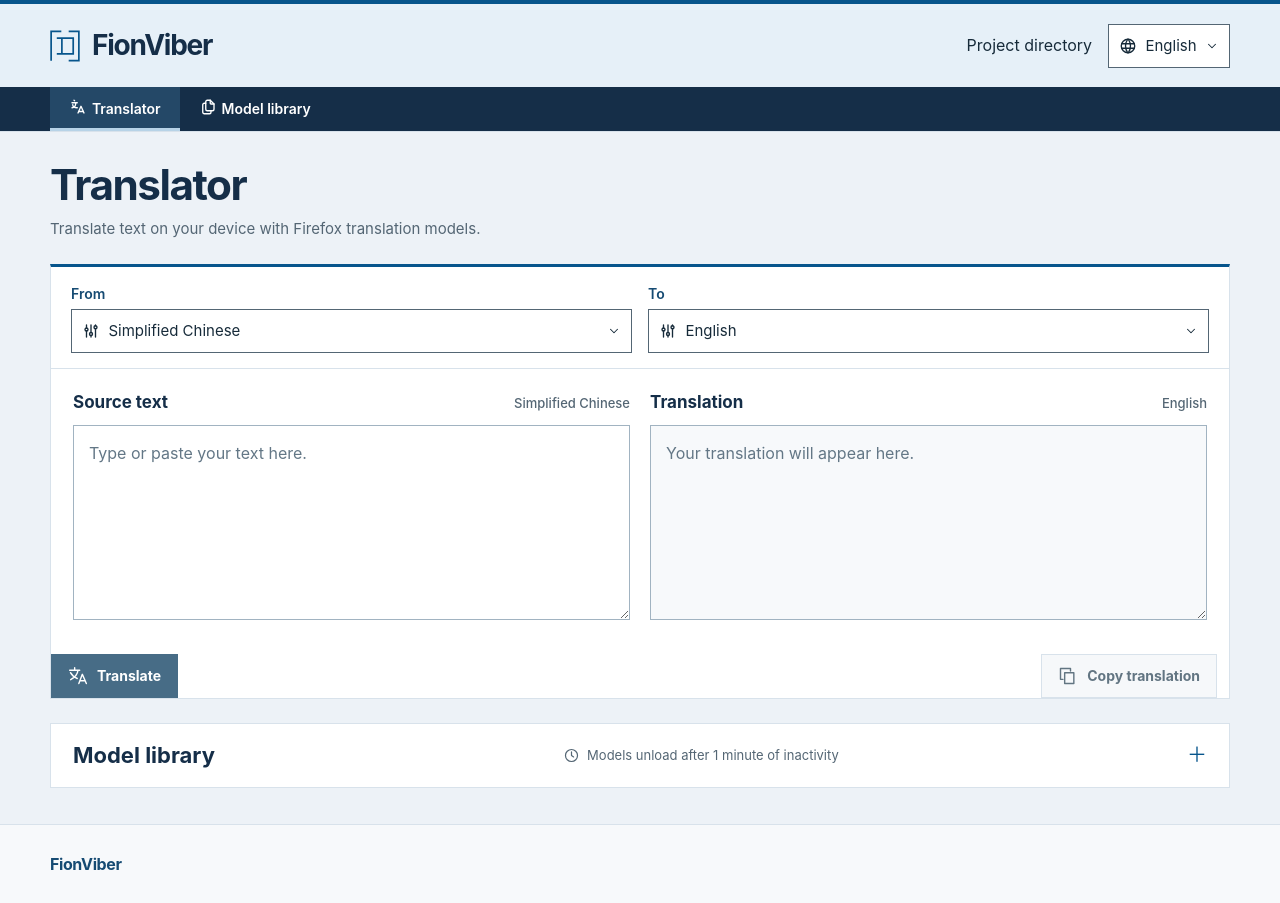
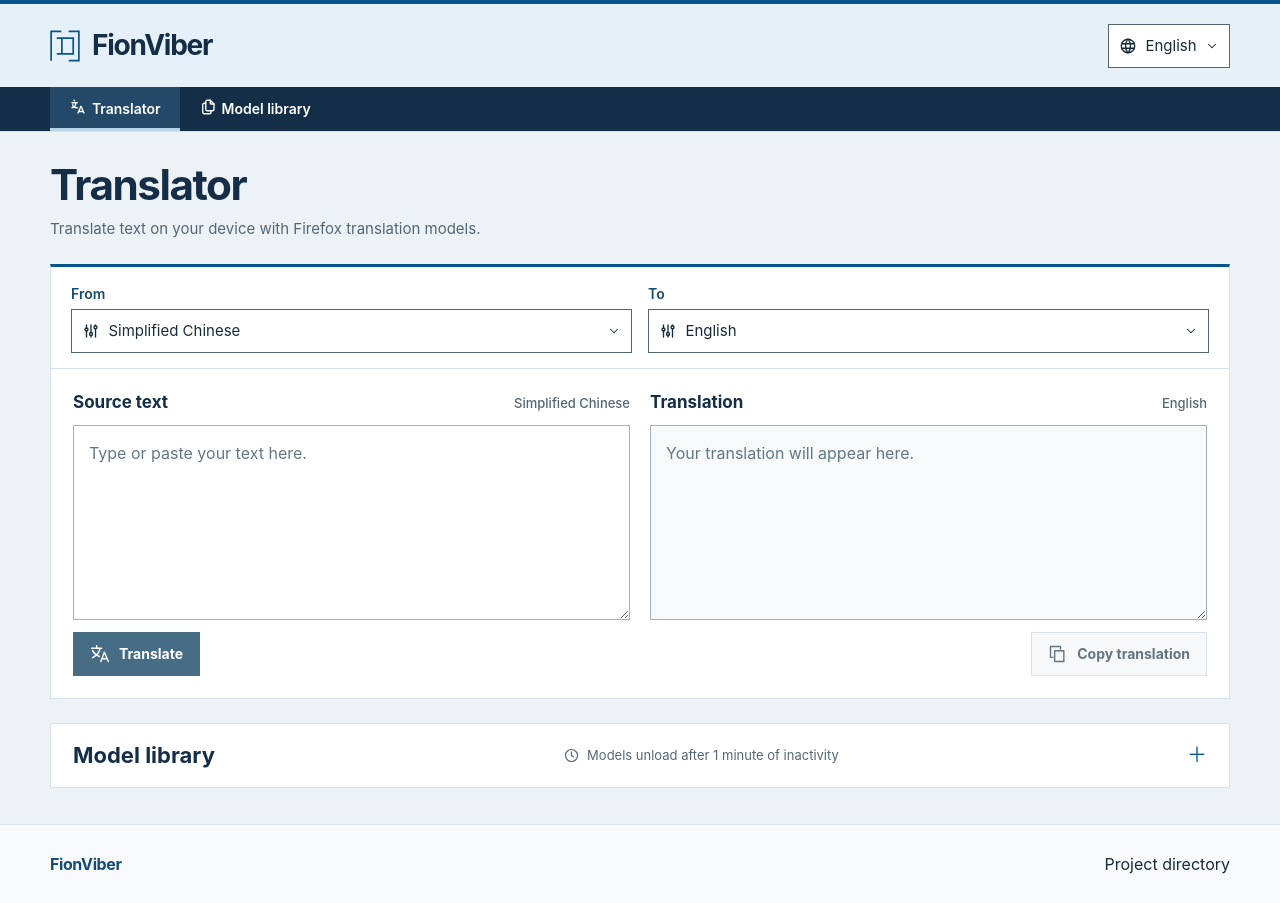
Before and after one commit to FionViber/OfflineTranslator, a plain HTML site: page index.html in a window 1280 px wide. Drawn offline with Linux system fonts and the light colour scheme.

Commit message:
Add project directory link back to footer
Restored the project directory link in the footer.

```diff
--- a/index.html
+++ b/index.html
@@ -35,7 +35,6 @@
         <span>FionViber</span>
       </a>
       <div class="mast-actions">
-        <a class="directory-link" href="https://fionviber.github.io/" data-text="directory">Project directory</a>
         <div class="asq-locale-field"><span class="sr-only" id="asq-lang-name" data-text="interface">Interface language</span><select aria-labelledby="asq-lang-name" id="interface-language"><option value="en-US" lang="en">English</option><option value="zh-Hans" lang="zh-Hans">简体中文</option><option value="zh-Hant" lang="zh-Hant">繁體中文</option></select></div>
       </div>
     </div>
@@ -68,17 +67,17 @@
         <div class="pane">
           <div class="pane-heading"><label for="source" data-text="source">Source text</label><span id="source-language" class="language-tag">Simplified Chinese</span></div>
           <textarea id="source" lang="zh-Hans" placeholder="Type or paste your text here." spellcheck="false" autocorrect="off" autocomplete="off" autocapitalize="off"></textarea>
+          <div class="actions">
+            <button class="btn-primary" id="translate" type="button" disabled><svg class="icon" aria-hidden="true"><use href="#i-translate"/></svg><span>Translate</span></button>
+            <span id="model-status" class="model-status" role="status" aria-live="polite"></span>
+          </div>
         </div>
         <div class="pane output-pane">
           <div class="pane-heading"><label for="result" data-text="result">Translation</label><span id="target-language" class="language-tag">English</span></div>
           <textarea id="result" lang="en" readonly placeholder="Your translation will appear here." aria-describedby="match-status" spellcheck="false"></textarea>
+          <div class="actions"><button id="copy" class="copy" type="button" disabled><svg class="icon" aria-hidden="true"><use href="#i-copy"/></svg><span data-text="copy">Copy translation</span></button></div>
           <p id="match-status" class="match-status" role="status" aria-atomic="true"></p>
         </div>
-      </div>
-      <div class="actions">
-        <button class="btn-primary" id="translate" type="button" disabled><svg class="icon" aria-hidden="true"><use href="#i-translate"/></svg><span>Translate</span></button>
-        <button id="copy" class="copy" type="button" disabled><svg class="icon" aria-hidden="true"><use href="#i-copy"/></svg><span data-text="copy">Copy translation</span></button>
-        <span id="model-status" class="model-status" role="status" aria-live="polite"></span>
       </div>
       <p id="error" role="alert" hidden></p>
     </section>
@@ -99,6 +98,7 @@
     </details>
     <noscript><p>Enable JavaScript to use the translator. 请启用 JavaScript 以使用翻译功能。</p></noscript>
   </main>
-  <footer><div class="container foot-inner"><span class="footer-brand">FionViber</span></div></footer>
+  <footer><div class="container foot-inner"><span class="footer-brand">FionViber</span>
+    <a class="directory-link" href="https://fionviber.github.io/" data-text="directory">Project directory</a></div></footer>
 </body>
 </html>
```
